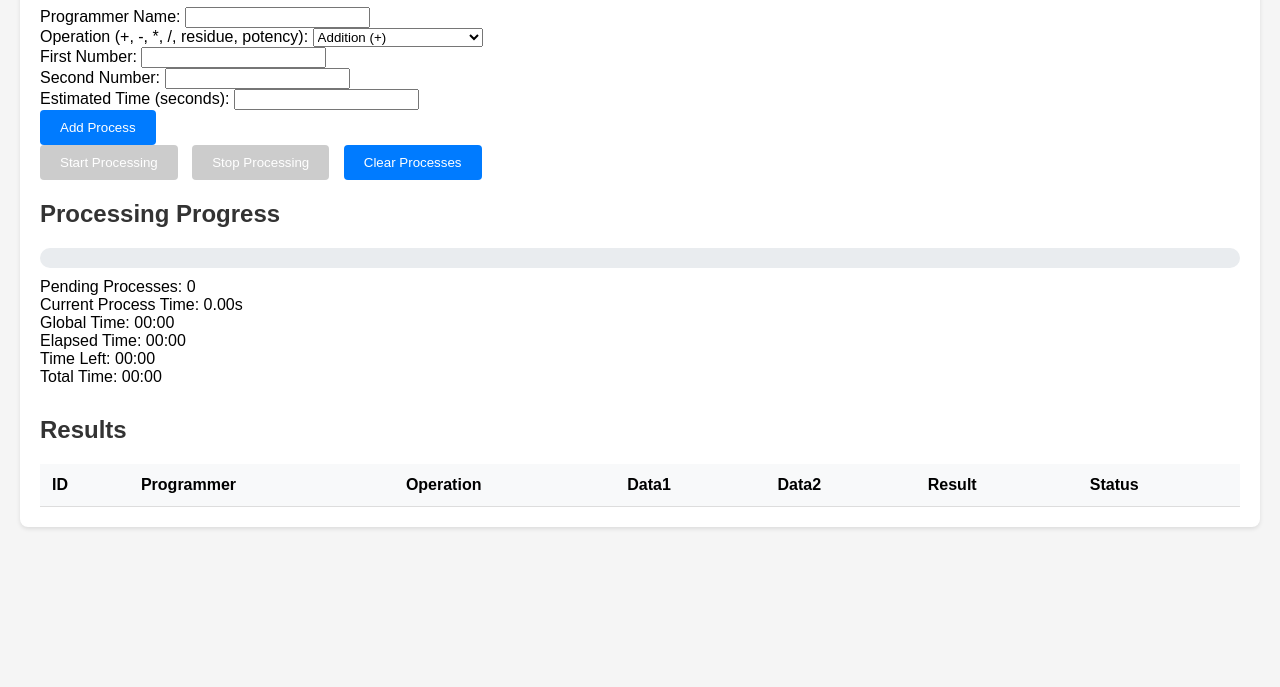
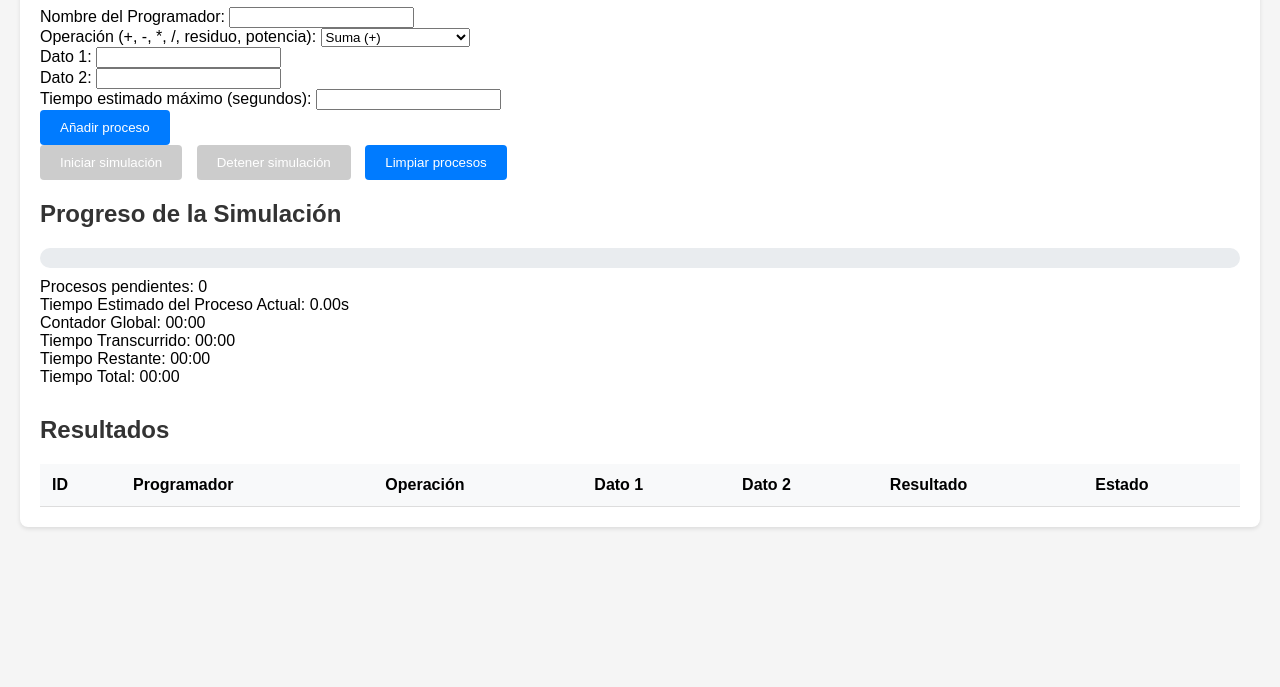
Before and after one commit to OliPalaze/PRC1, a website: page web-ui/index.html in a window 1280 px wide. Shown: the part 113-800 px from the top of the page. Drawn offline with Linux system fonts and the light colour scheme.

Commit message:
Language ES translation.

```diff
--- a/web-ui/index.html
+++ b/web-ui/index.html
@@ -8,49 +8,49 @@
 </head>
 <body>
     <div class="container">
-        <h1>Batch Processing System</h1>
+        <h1>Simulador de Procesamiento por Lotes</h1>
 
         <div class="process-input">
             <div class="input-group">
-                <label for="programmer-name">Programmer Name:</label>
+                <label for="programmer-name">Nombre del Programador:</label>
                 <input type="text" id="programmer-name" required>
             </div>
             <div class="input-group">
-                <label for="operation">Operation (+, -, *, /, residue, potency):</label>
+                <label for="operation">Operación (+, -, *, /, residuo, potencia):</label>
                 <select id="operation" required>
-                    <option value="+">Addition (+)</option>
-                    <option value="-">Subtraction (-)</option>
-                    <option value="*">Multiplication (*)</option>
-                    <option value="/">Division (/)</option>
-                    <option value="residue">Modulus (residue)</option>
-                    <option value="potency">Exponentiation (potency)</option>
+                    <option value="+">Suma (+)</option>
+                    <option value="-">Resta (-)</option>
+                    <option value="*">Multiplicación (*)</option>
+                    <option value="/">División (/)</option>
+                    <option value="residue">Módulo (residuo)</option>
+                    <option value="potency">Exponente (potencia)</option>
                 </select>
             </div>
             <div class="input-group">
-                <label for="data1">First Number:</label>
+                <label for="data1">Dato 1:</label>
                 <input type="number" id="data1" step="any" required>
             </div>
             <div class="input-group">
-                <label for="data2">Second Number:</label>
+                <label for="data2">Dato 2:</label>
                 <input type="number" id="data2" step="any" required>
             </div>
             <div class="input-group">
-                <label for="estimated-time">Estimated Time (seconds):</label>
+                <label for="estimated-time">Tiempo estimado máximo (segundos):</label>
                 <input type="number" id="estimated-time" min="0" step="0.1" required>
             </div>
-            <button type="button" id="add-process">Add Process</button>
+            <button type="button" id="add-process">Añadir proceso</button>
         </div>
 
 
         <div class="controls">
-            <button id="start-btn" disabled>Start Processing</button>
-            <button id="stop-btn" disabled>Stop Processing</button>
-            <button id="clear-btn">Clear Processes</button>
+            <button id="start-btn" disabled>Iniciar simulación</button>
+            <button id="stop-btn" disabled>Detener simulación</button>
+            <button id="clear-btn">Limpiar procesos</button>
         </div>
 
 
         <div class="progress">
-            <h2>Processing Progress</h2>
+            <h2>Progreso de la Simulación</h2>
             <div class="progress-bar">
                 <div class="progress-fill"></div>
             </div>
@@ -58,27 +58,27 @@
 
             <div class="timers">
                 <div class="timer-group">
-                    <span>Pending Processes:</span>
+                    <span>Procesos pendientes:</span>
                     <span id="pending-lots">0</span>
                 </div>
                 <div class="timer-group">
-                    <span>Current Process Time:</span>
+                    <span>Tiempo Estimado del Proceso Actual:</span>
                     <span id="process-time">0.00s</span>
                 </div>
                 <div class="timer-group">
-                    <span>Global Time:</span>
+                    <span>Contador Global:</span>
                     <span id="global-time">00:00</span>
                 </div>
                 <div class="timer-group">
-                    <span>Elapsed Time:</span>
+                    <span>Tiempo Transcurrido:</span>
                     <span id="elapsed-time">00:00</span>
                 </div>
                 <div class="timer-group">
-                    <span>Time Left:</span>
+                    <span>Tiempo Restante:</span>
                     <span id="time-left">00:00</span>
                 </div>
                 <div class="timer-group">
-                    <span>Total Time:</span>
+                    <span>Tiempo Total:</span>
                     <span id="total-time">00:00</span>
                 </div>
             </div>
@@ -86,17 +86,17 @@
 
 
         <div class="results">
-            <h2>Results</h2>
+            <h2>Resultados</h2>
             <table>
                 <thead>
                     <tr>
                         <th>ID</th>
-                        <th>Programmer</th>
-                        <th>Operation</th>
-                        <th>Data1</th>
-                        <th>Data2</th>
-                        <th>Result</th>
-                        <th>Status</th>
+                        <th>Programador</th>
+                        <th>Operación</th>
+                        <th>Dato 1</th>
+                        <th>Dato 2</th>
+                        <th>Resultado</th>
+                        <th>Estado</th>
                     </tr>
                 </thead>
                 <tbody id="results-body">
--- a/web-ui/script.js
+++ b/web-ui/script.js
@@ -54,16 +54,16 @@ class BatchProcessor {
 
         for (let i = startIndex; i < endIndex; i++) {
             const process = this.processes[i];
-            process.status = 'Processing';
+            process.status = 'Procesando';
             this.updateUI();
 
             try {
                 await this.simulateProcessing(process);
                 process.result = this.performOperation(process);
-                process.status = 'Completed';
+                process.status = 'Completado';
                 this.processedCount++;
             } catch (error) {
-                process.status = 'Failed';
+                process.status = 'Fallido';
                 process.result = error.message;
             }
 
@@ -87,11 +87,11 @@ class BatchProcessor {
             case '-': return data1 - data2;
             case '*': return data1 * data2;
             case '/':
-                if (data2 === 0) throw new Error('Division by zero');
+                if (data2 === 0) throw new Error('División entre cero');
                 return data1 / data2;
             case 'residue': return data1 % data2;
             case 'potency': return Math.pow(data1, data2);
-            default: throw new Error('Invalid operation');
+            default: throw new Error('Operación no soportada');
         }
     }
 
@@ -188,7 +188,7 @@ document.addEventListener('DOMContentLoaded', () => {
         if (!processData.programmerName || !processData.operation ||
             isNaN(processData.data1) || isNaN(processData.data2) ||
             isNaN(processData.estimatedTime)) {
-            alert('Please fill all fields with valid values');
+            alert('Por favor, complete todos los campos');
             return;
         }
 
```
